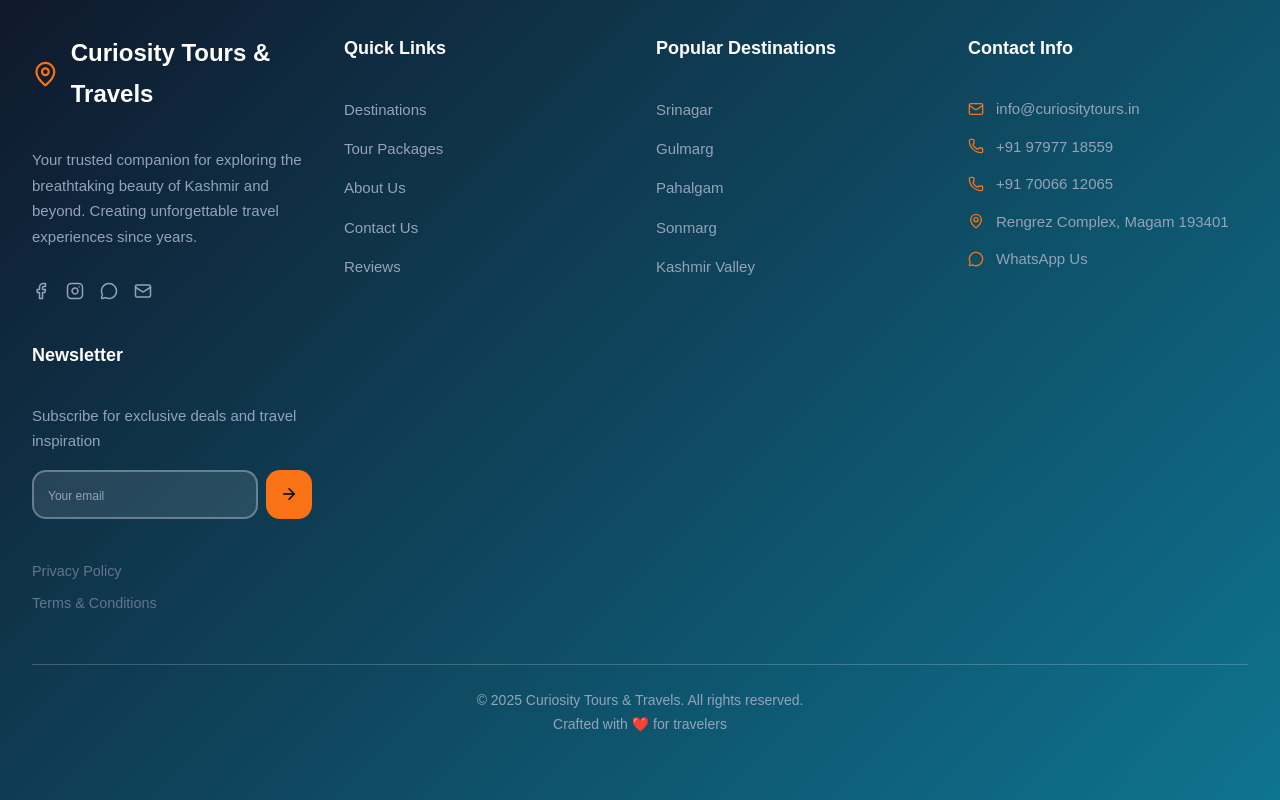
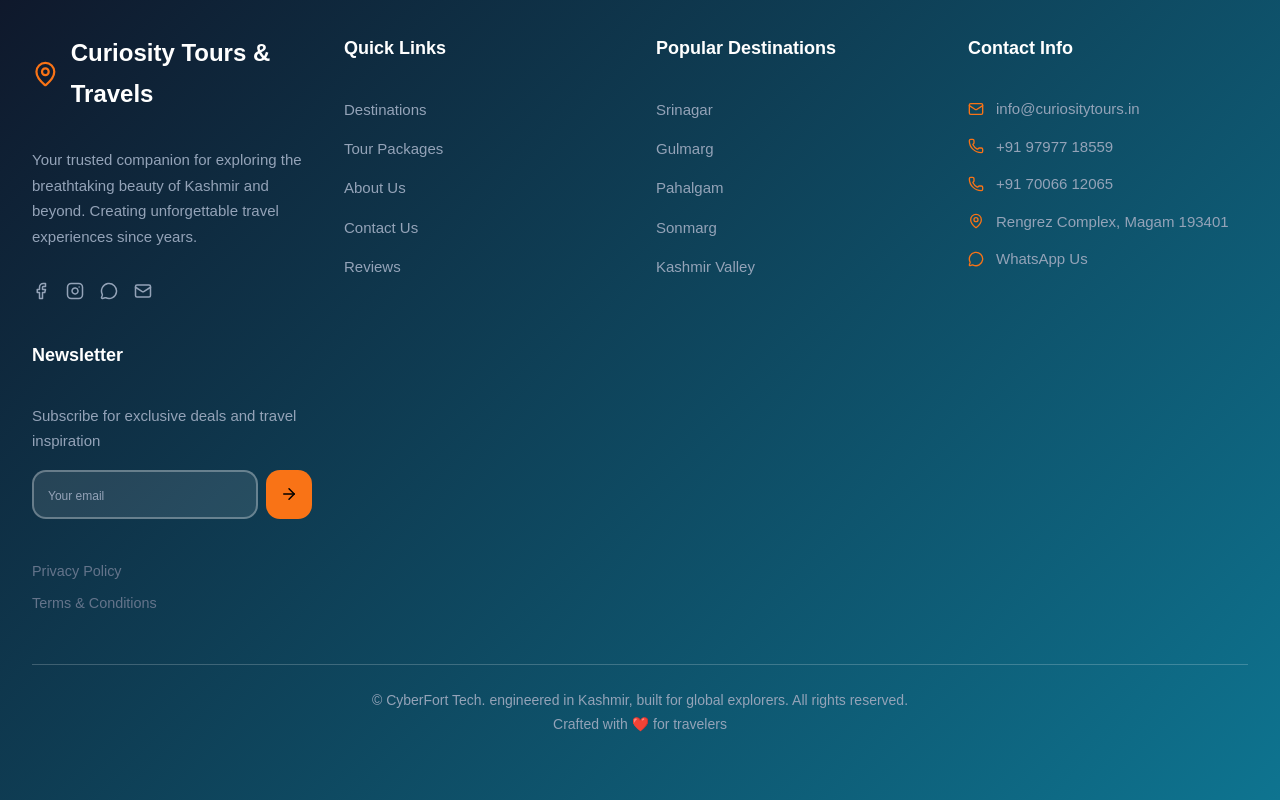
Before and after one commit to AayushRawatCOder/Travel-website, a React (Vite) app in the folder client/: page / in a window 1280 px wide. Shown: the part 9638-10438 px from the top of the page. Built offline with nearby package versions, Linux system fonts and the light colour scheme.

Commit message:
footer added

```diff
--- a/client/src/components/Home/Main.tsx
+++ b/client/src/components/Home/Main.tsx
@@ -499,7 +499,7 @@ const HomePage = () => {
     </div>
   </div>
   <div className="footer-bottom">
-    <p>&copy; 2025 Curiosity Tours & Travels. All rights reserved.</p>
+    <p>&copy; CyberFort Tech. engineered in Kashmir, built for global explorers. All rights reserved.</p>
     <p className="footer-tagline">Crafted with ❤️ for travelers</p>
   </div>
 </footer>
```
